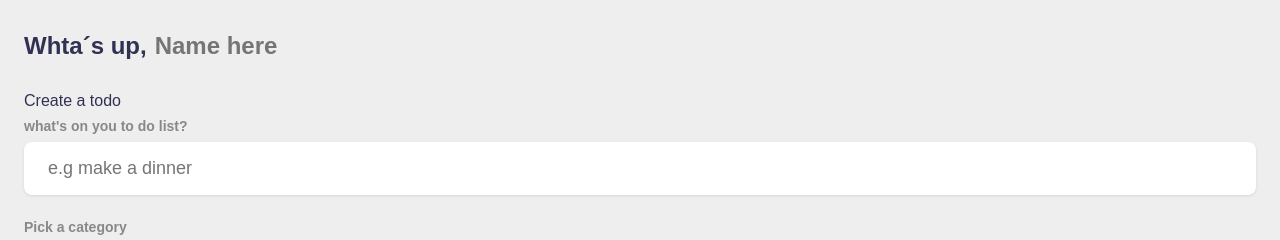
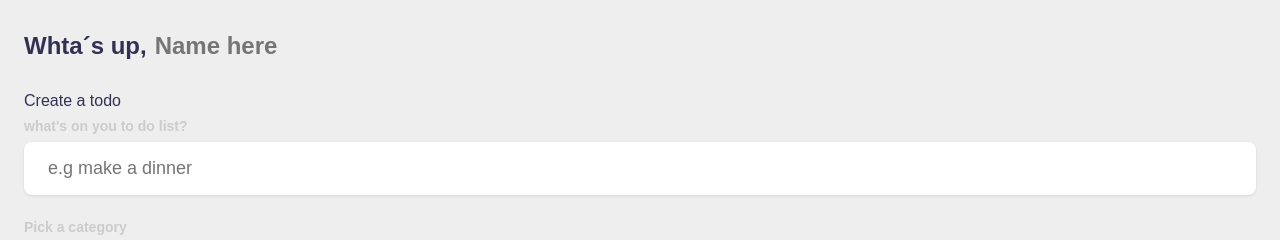
Before and after one commit to Albert0Luna/List-with-Local-Storage, a plain HTML site: page Local storage list/index.html in a window 1280 px wide. Shown: the top 240 px of the page. Drawn offline with Linux system fonts and the light colour scheme.

Commit message:
Update just some colors in main.css

```diff
--- a/Local storage list/main.css
+++ b/Local storage list/main.css
@@ -47,7 +47,7 @@ h3 {
 }
 
 h4 {
-  color: var(--grey);
+  color: #ccc;
   font-size: 0.875rem;
   font-weight: 700;
   margin-bottom: 0.5rem;
```
